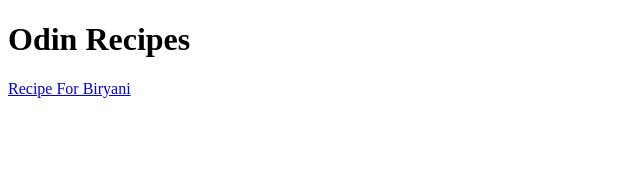
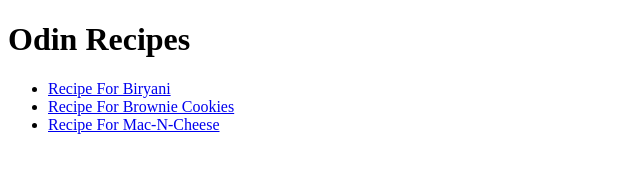
Before and after one commit to Fahad-Alvi/odin-recipes, a plain HTML site: page index.html in a window 1280 px wide. Shown: the whole page, without its empty margins (0-640 px from the left). Drawn offline with Linux system fonts and the light colour scheme.

Commit message:
Linked index.html with recipes

```diff
--- a/index.html
+++ b/index.html
@@ -7,6 +7,10 @@
 
     <body>
         <h1>Odin Recipes</h1>
-        <a href="./recipes/biryani.html">Recipe For Biryani</a>
+        <ul>
+            <li><a href="./recipes/biryani.html">Recipe For Biryani</a></li>
+            <li><a href="./recipes/brownie.html">Recipe For Brownie Cookies</a></li>
+            <li><a href="./recipes/mac-n-cheese.html">Recipe For Mac-N-Cheese</a></li>
+        </ul>
     </body>
 </html>
```
